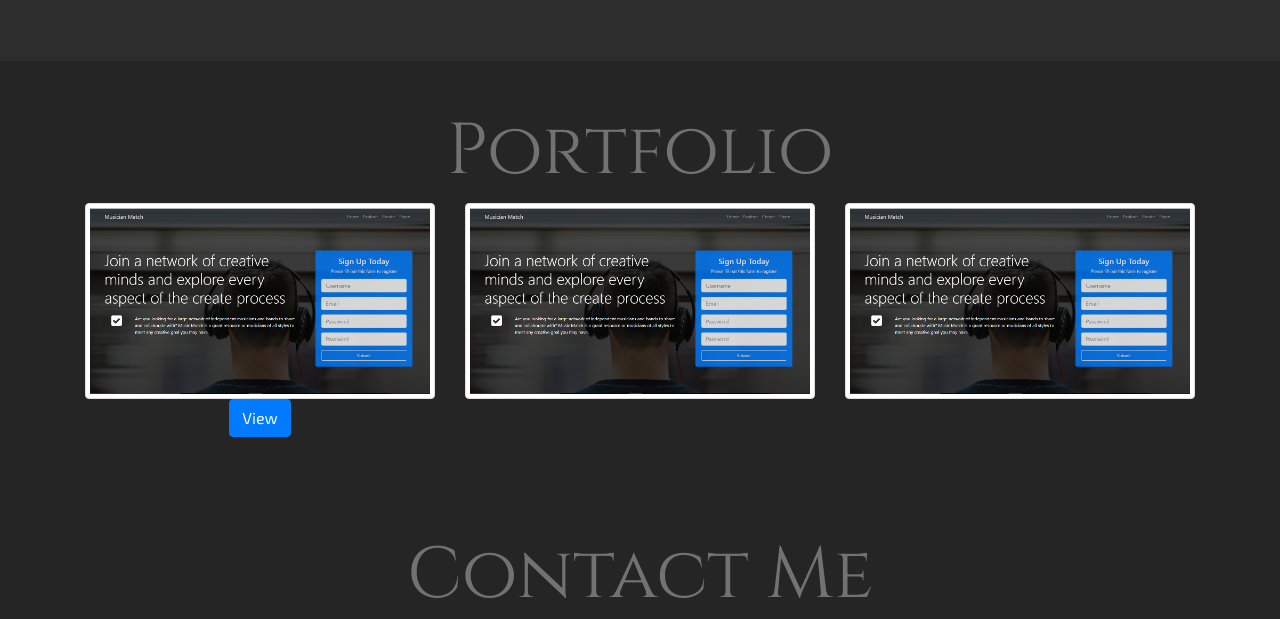
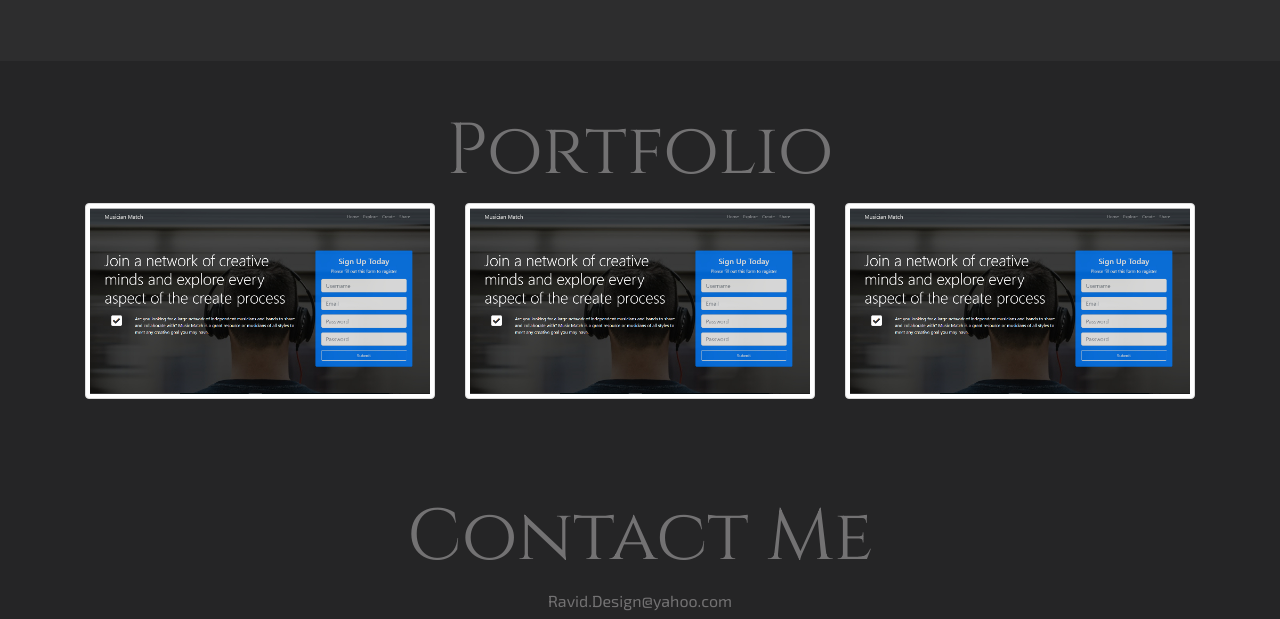
Before and after one commit to MichaelRavid/MichaelRavid.github.io, a plain HTML site: page index.html in a window 1280 px wide. Shown: the part 828-1447 px from the top of the page. Drawn offline with nearby package versions, Linux system fonts and the light colour scheme.

Commit message:
Removed Viewport Tag

```diff
--- a/index.html
+++ b/index.html
@@ -20,7 +20,6 @@
 <link href="https://fonts.googleapis.com/css?family=Exo+2" rel="stylesheet">
 
 <!-- Responsive tag  -->
-<meta name="viewport" content="width=device-width, initial-scale=1, shrink-to-fit=no">
 </head>
 
 <body>
@@ -127,8 +126,7 @@
 		<h2 class="display-3">Portfolio</h2>
 		<div class="row">
 			<div class="col-lg-4 portPic">
-				<img class="img-fluid img-thumbnail" src="mcMain.jpg">
-			<button class="btn btn-primary" data-toggle="modal" data-target="#port1Mod">View</button>
+				<a data-target="#port1Mod"><img class="img-fluid img-thumbnail" src="mcMain.jpg"></a>
 			</div>
 			<div class="col-lg-4 portPic">
 				<img class="img-fluid img-thumbnail" src="mcMain.jpg">
```
